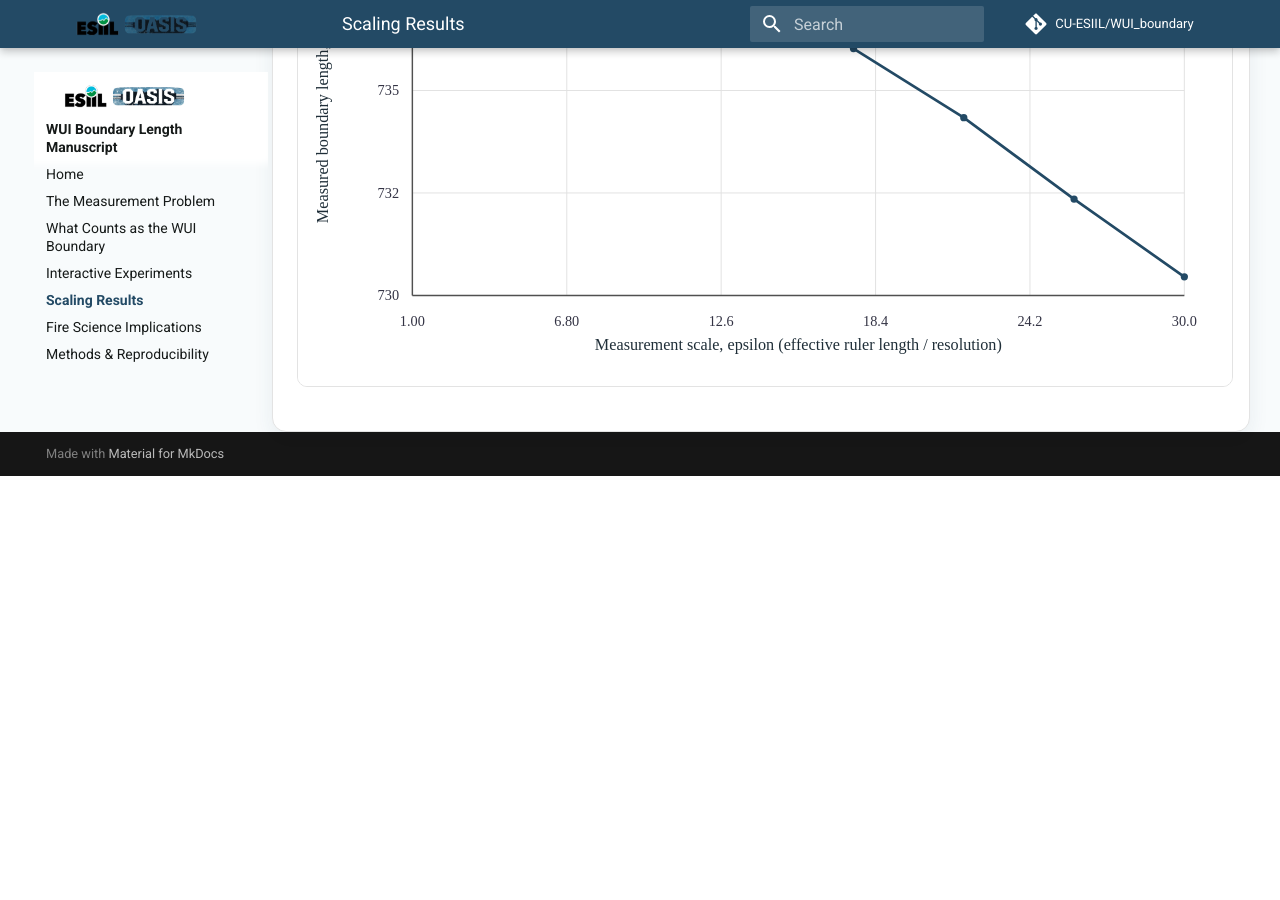
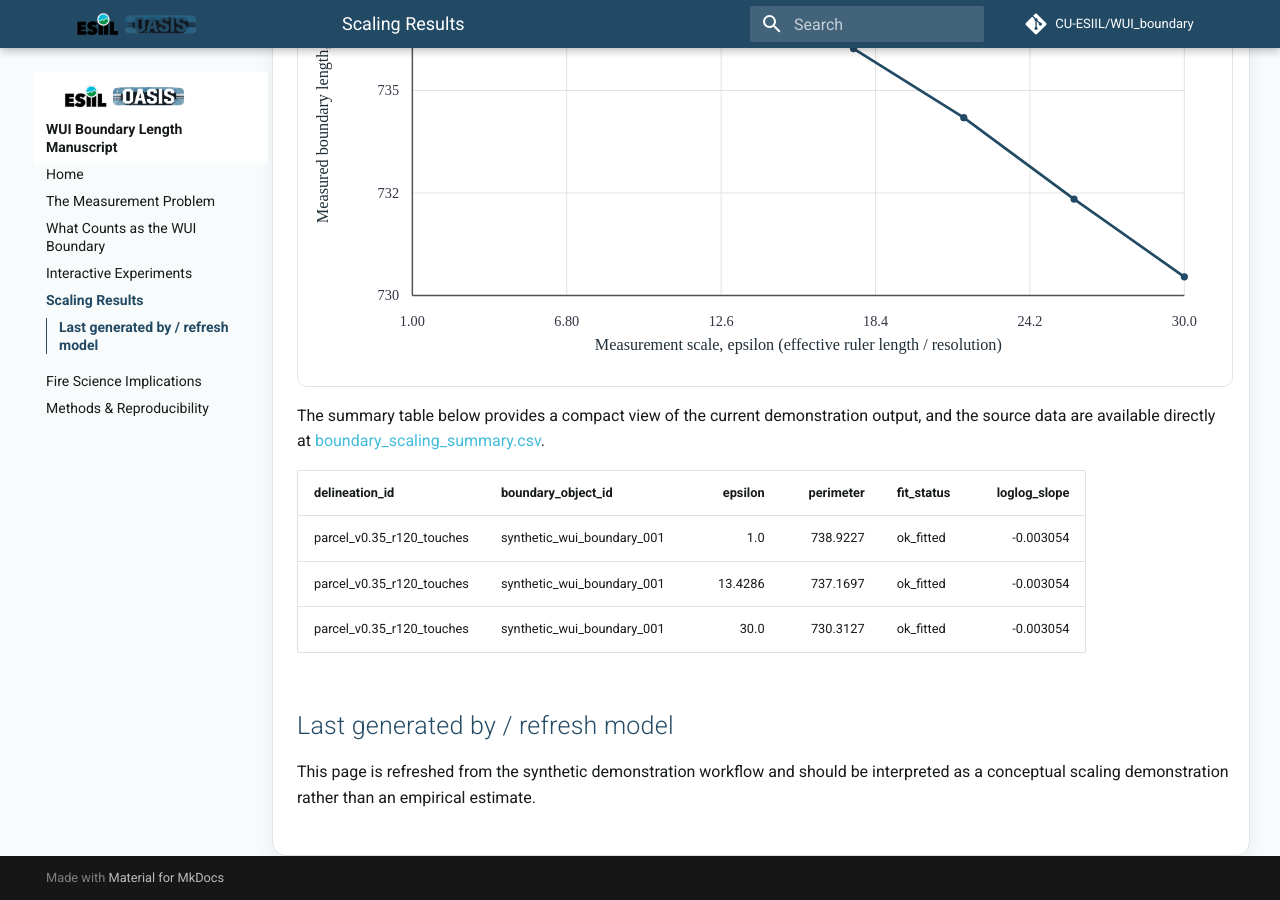
Before and after one commit to CU-ESIIL/WUI_boundary, an MkDocs documentation site: the page built from docs/scaling-results.md, in a window 1280 px wide and 900 px high, scrolled down 801 px. Built offline with MkDocs 1.6.1 and Material for MkDocs 9.7.7, drawn with Linux system fonts in a browser that asks for light colours; comment, search, counter and statistics services are not loaded; before the commit the page ends 1277 px from its top, so only the background shows below that.

Commit message:
Restore scaling results metadata section required by review tests

```diff
--- a/docs/scaling-results.md
+++ b/docs/scaling-results.md
@@ -11,3 +11,15 @@ In the current demonstration the boundary geometry is synthetic, designed only t
 In future analyses this framework can be applied to empirical WUI datasets to examine how real landscapes express the same scaling relationship. The goal is not merely to compute a single perimeter value, but to understand how that value emerges from the interaction between boundary definition and measurement scale.
 
 <img src="/WUI_boundary/assets/figures/boundary_scaling_plot.svg" alt="Synthetic WUI boundary scaling relationship with labeled axes and annotation" loading="lazy" class="scaling-results-plot" />
+
+The summary table below provides a compact view of the current demonstration output, and the source data are available directly at [boundary_scaling_summary.csv](/WUI_boundary/assets/data/boundary_scaling_summary.csv).
+
+| delineation_id | boundary_object_id | epsilon | perimeter | fit_status | loglog_slope |
+| --- | --- | ---: | ---: | --- | ---: |
+| parcel_v0.35_r120_touches | synthetic_wui_boundary_001 | 1.0 | 738.9227 | ok_fitted | -0.003054 |
+| parcel_v0.35_r120_touches | synthetic_wui_boundary_001 | 13.4286 | 737.1697 | ok_fitted | -0.003054 |
+| parcel_v0.35_r120_touches | synthetic_wui_boundary_001 | 30.0 | 730.3127 | ok_fitted | -0.003054 |
+
+## Last generated by / refresh model
+
+This page is refreshed from the synthetic demonstration workflow and should be interpreted as a conceptual scaling demonstration rather than an empirical estimate.
```
